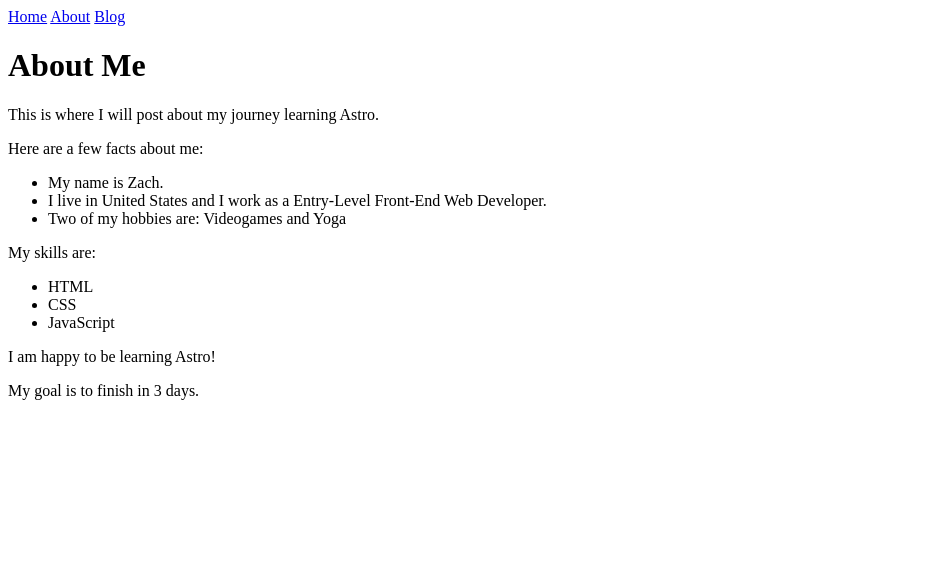
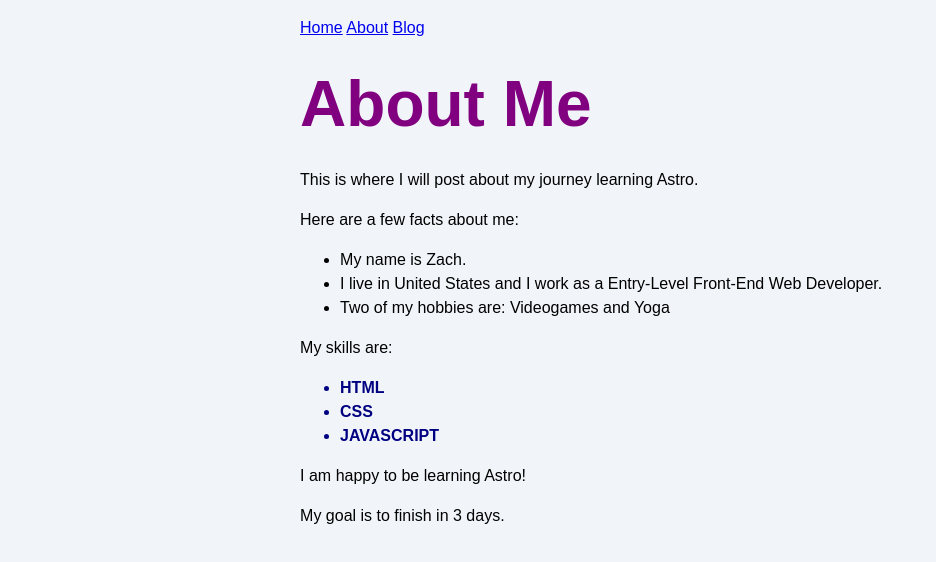
Before and after one commit to zxtch99/personal-site, an Astro site: page /about in a window 1280 px wide. Shown: the whole page, without its empty margins (0-936 px from the left). Built offline with nearby package versions, Linux system fonts and the light colour scheme; Astro itself is replaced by a stand-in of ours.

Commit message:
adding style sheet and styles

```diff
--- a/src/pages/about.astro
+++ b/src/pages/about.astro
@@ -1,4 +1,6 @@
 ---
+import '../styles/global.css';
+
 const pageTitle = "About Me";
 
 const identity = {
@@ -13,6 +15,11 @@
 const happy = true;
 const finished = false;
 const goal = 3;
+
+const skillColor = "navy";
+const fontWeight = "bold";
+const textCase = "uppercase";
+
 ---
 
 <html lang="en">
@@ -22,6 +29,17 @@
 		<meta name="viewport" content="width=device-width" />
 		<meta name="generator" content={Astro.generator} />
 		<title>{pageTitle}</title>
+        <style define:vars={{skillColor, fontWeight, textCase}}>
+            h1 {
+              color: purple;
+              font-size: 4rem;
+            }
+            .skill {
+                color: var(--skillColor);
+                font-weight: var(--fontWeight);
+                text-transform: var(--textCase);
+            }
+          </style>
 	</head>
 	<body>
         <a href="/">Home</a>
@@ -40,7 +58,7 @@
             </ul>
             <p>My skills are:</p>
             <ul>
-            {skills.map((skill) => <li>{skill}</li>)}
+            {skills.map((skill) => <li class="skill">{skill}</li>)}
             </ul>
 
             {happy && <p>I am happy to be learning Astro!</p>}
--- /dev/null
+++ b/src/styles/global.css
@@ -0,0 +1,21 @@
+html {
+    background-color: #f1f5f9;
+    font-family: sans-serif;
+  }
+
+  body {
+    margin: 0 auto;
+    width: 100%;
+    max-width: 80ch;
+    padding: 1rem;
+    line-height: 1.5;
+  }
+
+  * {
+    box-sizing: border-box;
+  }
+
+  h1 {
+    margin: 1rem 0;
+    font-size: 2.5rem;
+  }
```
